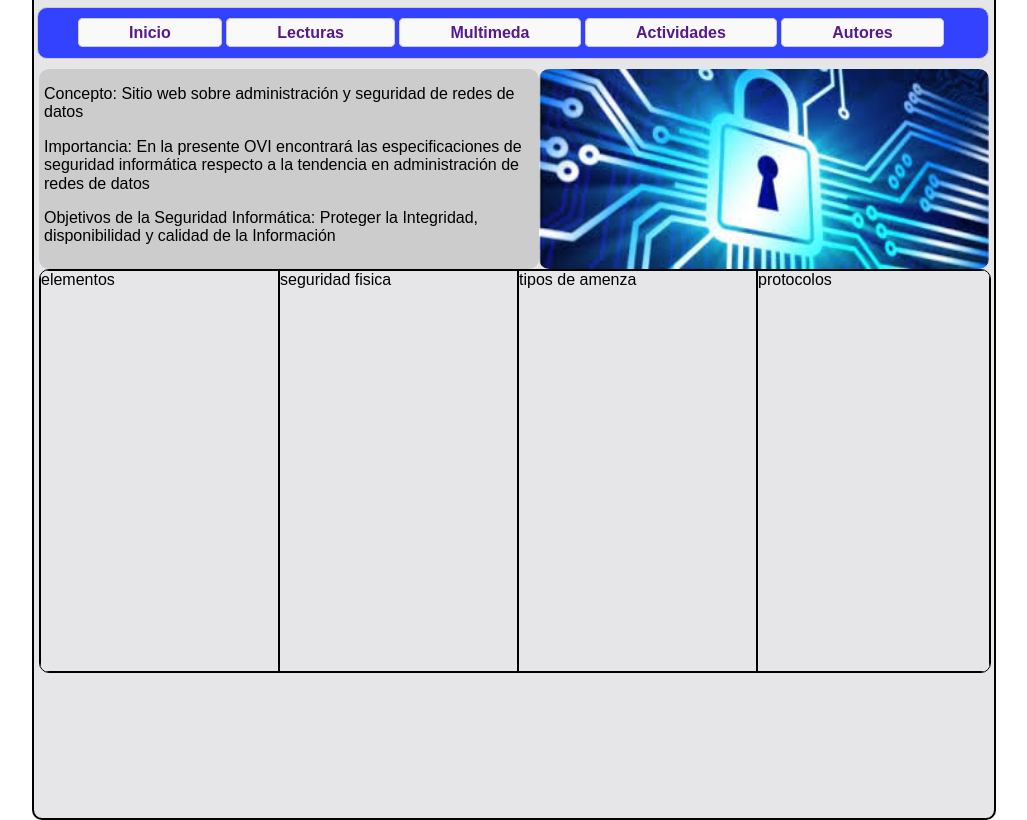
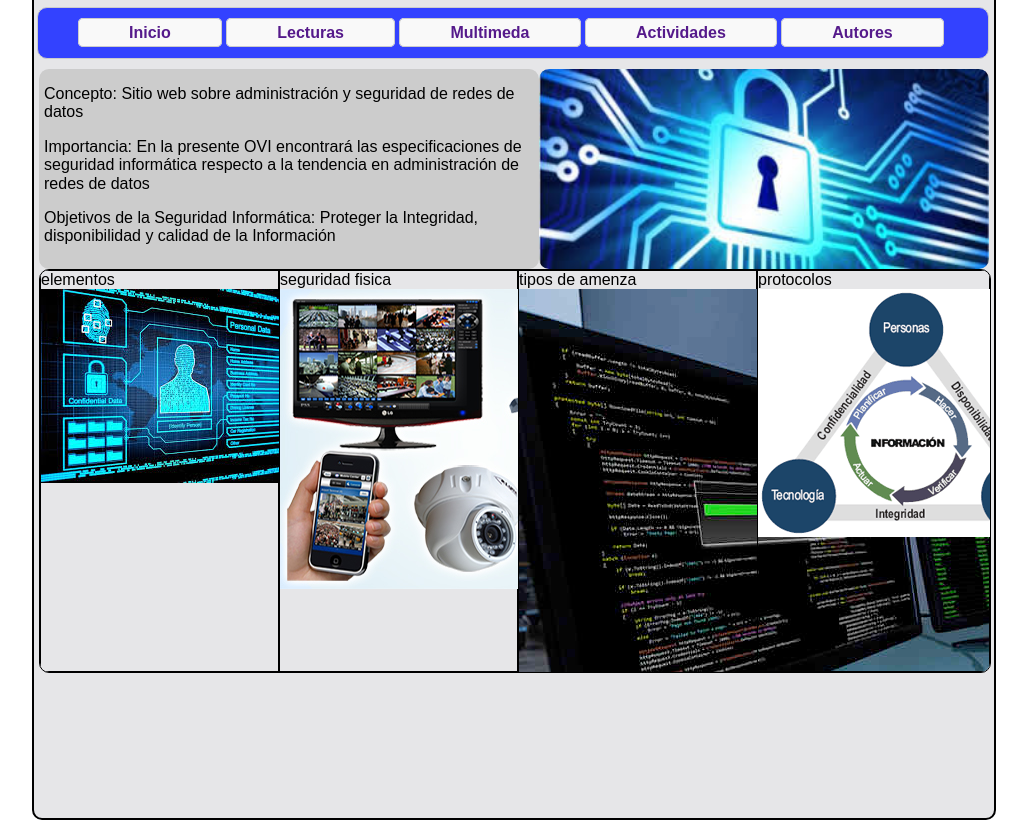
Before and after one commit to galuz1234/OVI_SeguridadInformatica, a plain HTML site: page index.html in a window 1280 px wide. Shown: the part 184-1004 px from the top of the page, without its empty margins (126-1153 px from the left). Drawn offline with Linux system fonts and the light colour scheme.

Commit message:
commit  13
imagenes informativas elementos, seguridad fisica, tipos de amenazas y
protocolos

```diff
--- a/index.html
+++ b/index.html
@@ -48,10 +48,10 @@
 
             <div>
                 <section id="temas">
-                <section class="elementos">elementos</section>
-                <section class="seguridadfisica">seguridad fisica</section>
-                <section class="tiposdeamenaza">tipos de amenza</section>
-                <section class="protocolos">protocolos</section>
+                <section class="elementos">elementos <img src="img/elementos.jpg"> </section>
+                <section class="seguridadfisica"> seguridad fisica <img src="img/seguridadFisica.jpg"> </section>
+                <section class="tiposdeamenaza">tipos de amenza <img src="img/amenazas.jpg"></section>
+                <section class="protocolos">protocolos <img src="img/protocolos.jpg"></section>
             </section>
             </div>
 
```
Also changed, not shown: img/amenazas.jpg (added), img/elementos.jpg (added), img/protocolos.jpg (added), img/seguridadFisica.jpg (added).
